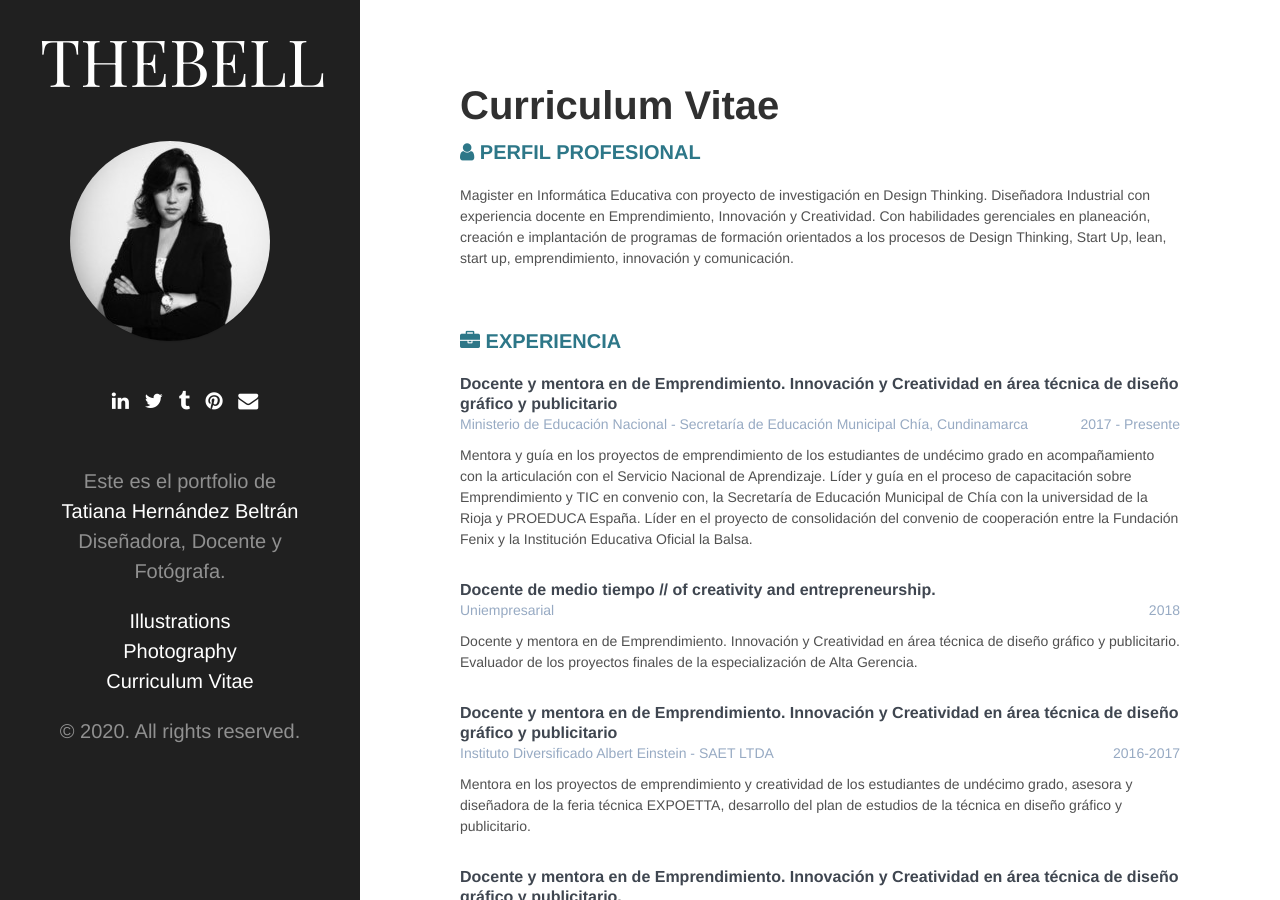
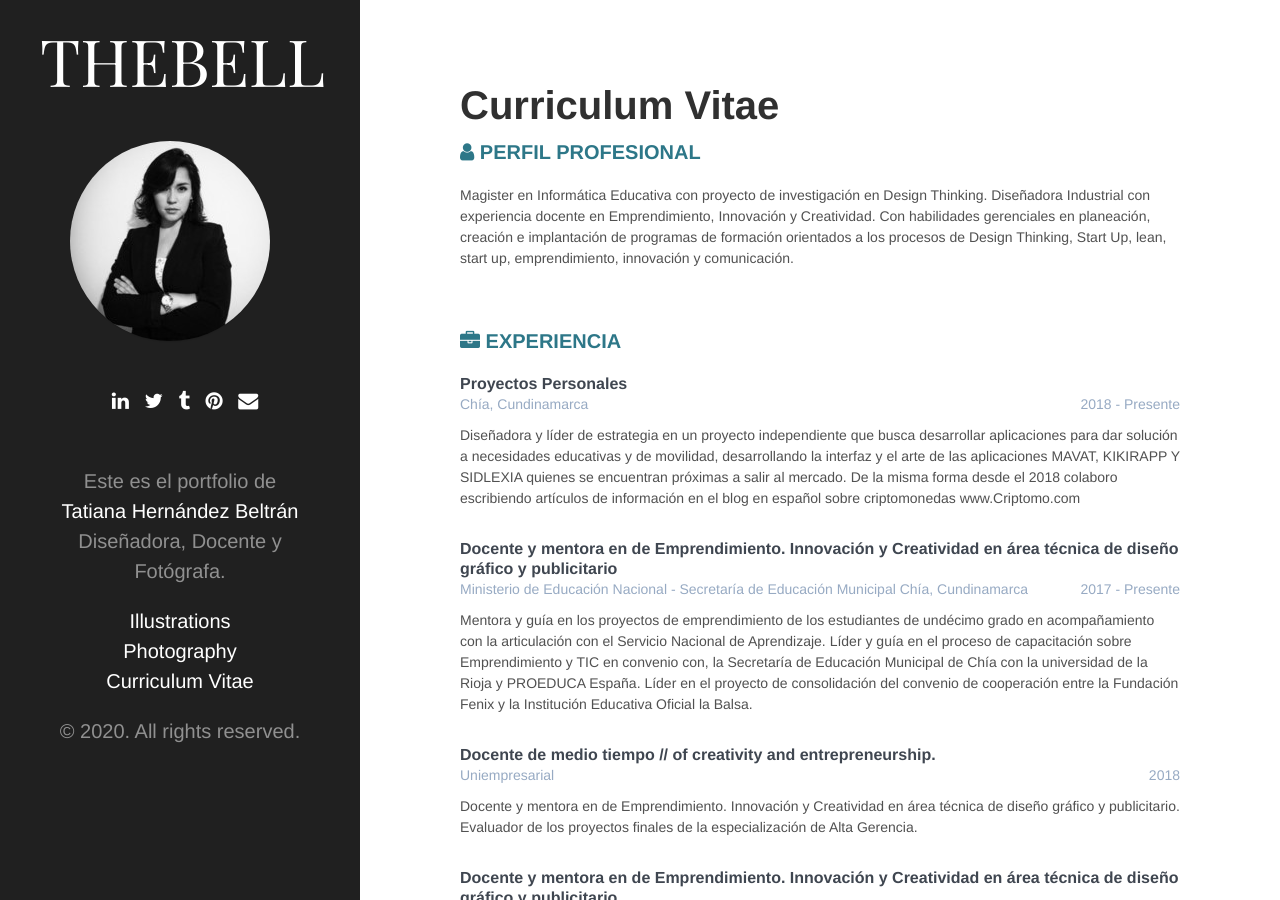
Before and after one commit to TatianaHbel/personal, a Jekyll site: the page built from _pages/curriculum.md, in a window 1280 px wide and 900 px high. Built offline with Jekyll 4.4.1, drawn with Linux system fonts in a browser that asks for light colours.

Commit message:
no message

```diff
--- a/_data/experience.yml
+++ b/_data/experience.yml
@@ -31,6 +31,11 @@ experience:
 experience-es:
   title: Experiencia
   items:
+    - title: Proyectos Personales
+      time: 2018 - Presente
+      place: Chía, Cundinamarca
+      description:
+        - paragraph: Diseñadora y líder de estrategia en un proyecto independiente que busca desarrollar aplicaciones para dar solución a necesidades educativas y de movilidad, desarrollando la interfaz y el arte de las aplicaciones MAVAT, KIKIRAPP Y SIDLEXIA quienes  se encuentran próximas a salir al mercado.  De la misma forma desde el 2018 colaboro escribiendo artículos de información en el blog en español sobre criptomonedas www.Criptomo.com
     - title: Docente y mentora en de Emprendimiento. Innovación y Creatividad en área técnica de diseño gráfico y publicitario
       time: 2017 - Presente
       place: Ministerio de Educación Nacional - Secretaría de Educación Municipal Chía, Cundinamarca
```
